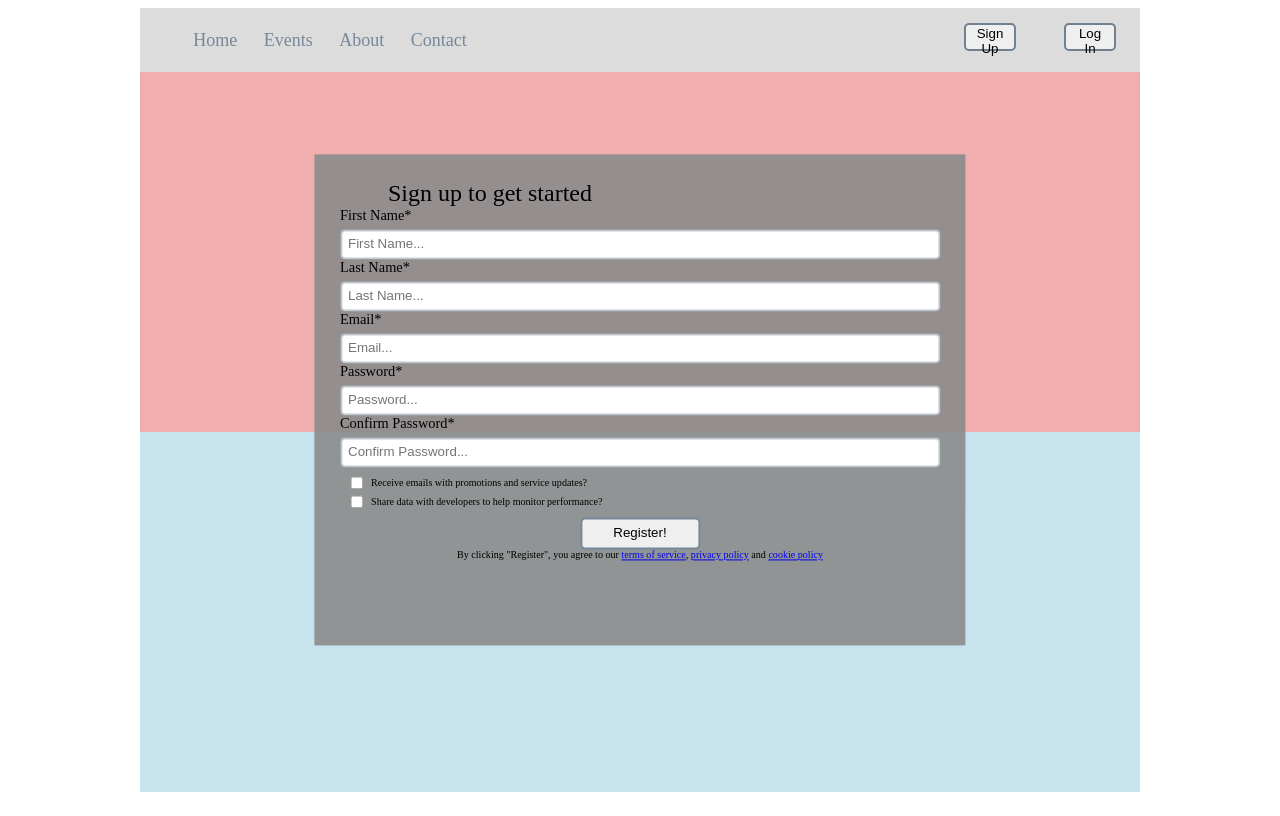
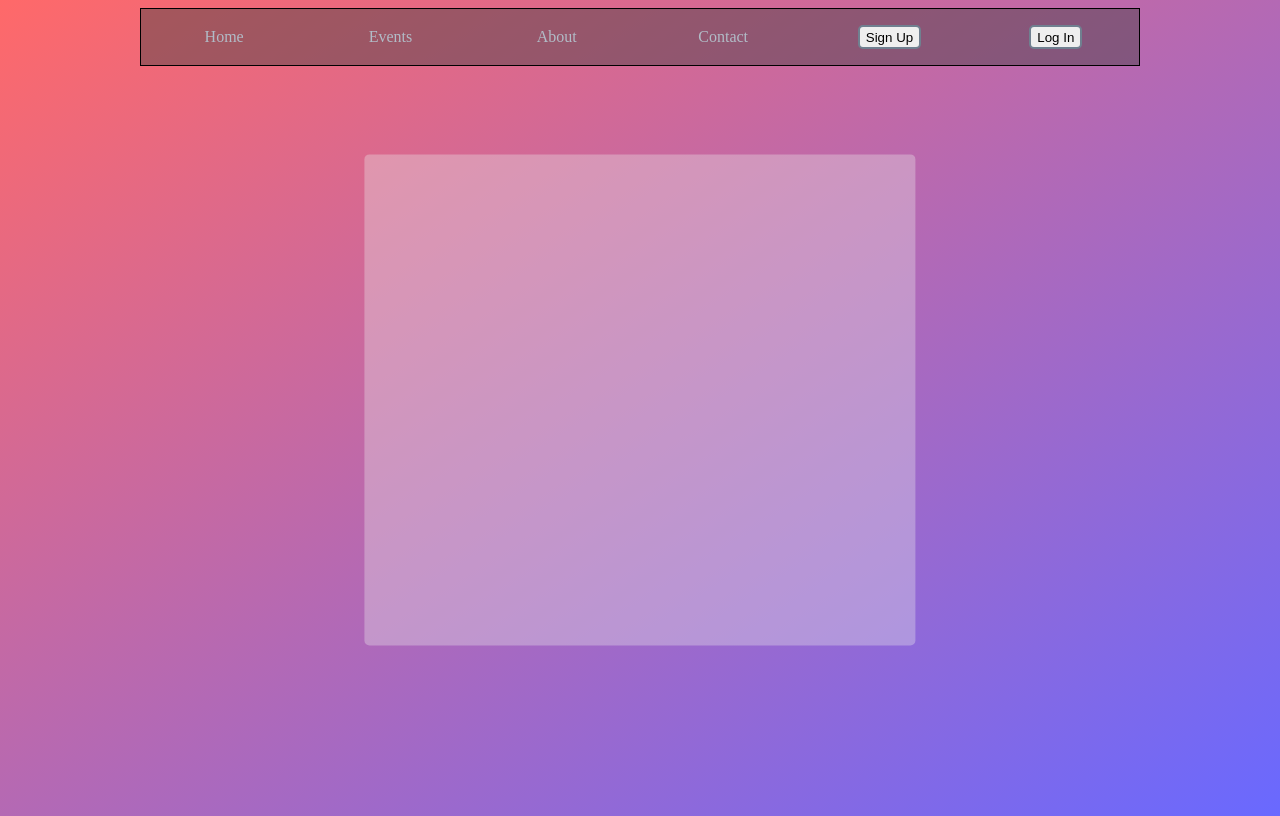
Before and after one commit to ayushkhare2209/sign_up, a plain HTML site: page index.html in a window 1280 px wide. Both pictures are taken after a click on the button "Sign Up". Drawn offline with nearby package versions, Linux system fonts and the light colour scheme.

Commit message:
restyling the modal using better flex knowledge

```diff
--- a/index.css
+++ b/index.css
@@ -1,45 +1,42 @@
 .page {
   display: flex;
   justify-content: center;
+  height: 100vh;
+  background: linear-gradient(
+    to bottom right,
+    rgba(255, 0, 0, 0.589),
+    rgba(0, 0, 255, 0.589)
+  );
 }
 
 .display {
   width: 95%;
   max-width: 1000px;
-  background-color: aliceblue;
 }
 
 .header {
-  display: flex;
-  background-color: gainsboro;
-  height: 8vh;
+  background-color: rgba(63, 63, 63, 0.438);
+  border: 1px black;
+  border-style: inset solid solid inset;
 }
 
-.nav {
+.nav__list {
+  padding: 0 0;
   display: flex;
-  flex-direction: row;
   list-style: none;
-  width: 100%;
-  justify-content: space-between;
-  margin: auto 0;
+  justify-content: space-around;
+  align-items: center;
 }
 
-.nav__list_left {
-  width: 30%;
-  align-self: flex-start;
-  justify-content: space-around;
-}
-
-.nav__list_right {
-  align-self: flex-end;
-  justify-content: space-around;
-  width: 20%;
+.nav__item {
+  display: flex;
+  flex: 1 1 100px;
+  justify-content: center;
 }
 
 .nav__link {
-  color: lightslategray;
+  color: rgb(177, 188, 199);
   text-decoration: none;
-  font-size: large;
 }
 
 .nav__link:hover {
@@ -49,8 +46,7 @@
 .nav__cta {
   border: 2px solid slategray;
   border-radius: 5px;
-  height: 3.5vh;
-  width: 4vw;
+  height: 3vh;
 }
 
 .nav__cta:hover {
@@ -91,10 +87,11 @@
   z-index: 1;
   height: 55%;
   width: 75%;
-  max-width: 600px;
+  max-width: 500px;
   padding: 2%;
   background-color: rgb(0, 0, 0);
-  background-color: rgba(139, 139, 139, 0.9);
+  background-color: rgba(235, 235, 235, 0.35);
+  border-radius: 5px;
 }
 
 .modal__header {
--- a/index.html
+++ b/index.html
@@ -11,13 +11,11 @@
     <section class="display">
       <header class="header">
         <nav class="nav">
-          <ul class="nav nav__list_left">
+          <ul class="nav__list">
             <li class="nav__item"><a class="nav__link" href="#">Home</a></li>
             <li class="nav__item"><a class="nav__link" href="#">Events</a></li>
             <li class="nav__item"><a class="nav__link" href="#">About</a></li>
             <li class="nav__item"><a class="nav__link" href="#">Contact</a></li>
-          </ul>
-          <ul class="nav nav__list_right">
             <li class="nav__item">
               <button class="nav__cta nav__cta_sign-up">Sign Up</button>
             </li>
@@ -27,109 +25,11 @@
           </ul>
         </nav>
       </header>
+      <div class="modal">
 
-      <section class="content">
-        <div class="content__container content__container_red"></div>
-        <div class="content__container content__container_blue"></div>
-      </section>
+      </div>
 
-      <footer class="footer">
-        <div class="footer__content"></div>
-      </footer>
 
-      <div class="modal">
-        <div class="modal__header">
-          Sign up to get started
-        </div>
-        <form class="modal__form">
-          <div class="modal__row modal__row_credentials">
-            <label class="modal__label" for="first-name">
-              First Name*
-            </label>
-            <input
-              class="modal__input"
-              name="first-name"
-              type="text"
-              placeholder="First Name..."
-            />
-          </div>
-          <div class="modal__row modal__row_credentials">
-            <label class="modal__label" for="last-name">
-              Last Name*
-            </label>
-            <input
-              class="modal__input"
-              name="last-name"
-              type="text"
-              placeholder="Last Name..."
-            />
-          </div>
-
-          <div class="modal__row modal__row_credentials">
-            <label class="modal__label" for="registration-email">Email*</label>
-            <input
-              class="modal__input"
-              name="registration-email"
-              type="email"
-              placeholder="Email..."
-            />
-          </div>
-          <div class="modal__row modal__row_credentials">
-            <label class="modal__label" for="registration-password"
-              >Password*</label
-            >
-            <input
-              class="modal__input"
-              name="registration-password"
-              type="password"
-              placeholder="Password..."
-            />
-          </div>
-          <div class="modal__row modal__row_credentials">
-            <label class="modal__label" for="registration-password-confirm"
-              >Confirm Password*</label
-            >
-            <input
-              class="modal__input"
-              name="registration-password-confirm"
-              type="password"
-              placeholder="Confirm Password..."
-            />
-          </div>
-          <div class="modal__checks">
-            <div class="modal__row modal__row_nontext">
-              <label class="modal__checkbox">
-                <input class="checkbox__box" type="checkbox" />
-                <span class="checkbox__text">
-                  &nbsp;&nbsp;Receive emails with promotions and service
-                  updates?
-                </span>
-              </label>
-            </div>
-            <div class="modal__row modal__row_nontext">
-              <label class="modal__checkbox">
-                <input class="checkbox__box" type="checkbox" />
-                <span class="checkbox__text">
-                  &nbsp;&nbsp;Share data with developers to help monitor
-                  performance?
-                </span>
-              </label>
-            </div>
-          </div>
-          <div class="modal__row modal__row_cta">
-            <button class="modal__cta">Register!</button>
-          </div>
-          <div class="modal__row modal__row_notice">
-            <span class="modal__notice"
-              >By clicking "Register", you agree to our
-              <a class="notice__link" href="#">terms of service</a>,
-              <a class="notice__link" href="#">privacy policy</a> and
-              <a class="notice__link" href="#">cookie policy</a></span
-            >
-          </div>
-        </form>
-      </div>
-    </section>
   </body>
   <script src="https://ajax.googleapis.com/ajax/libs/jquery/2.1.1/jquery.min.js"></script>
   <script>
```
